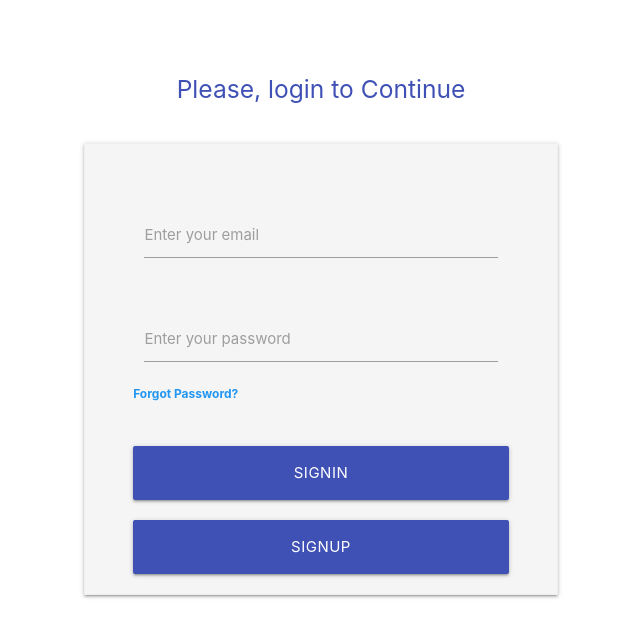
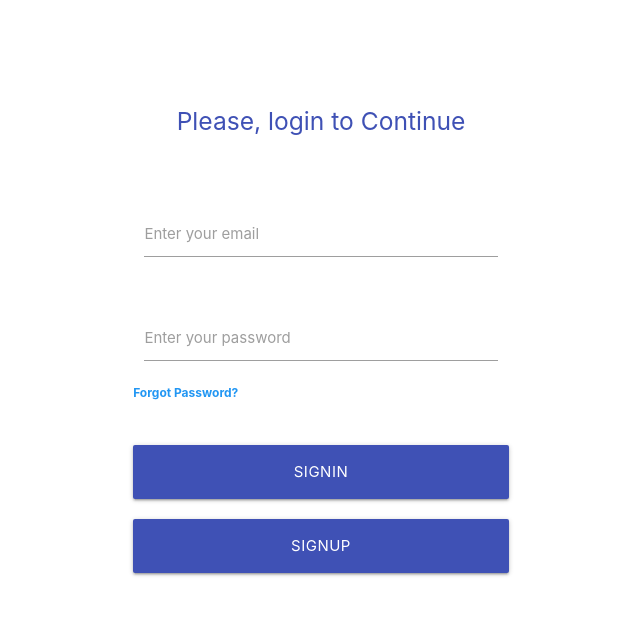
Before and after one commit to HamzaBenAbid/HealthCheck20, a website: page www/HealthCheck20.html in a window 1280 px wide. Shown: the whole page, without its empty margins (319-959 px from the left). Drawn offline with Linux system fonts and the light colour scheme.

Commit message:
fix login page

```diff
--- a/www/HealthCheck20.html
+++ b/www/HealthCheck20.html
@@ -23,14 +23,14 @@
             <div class="section"></div>
             <main>
               <center>
-                <div class="section"></div>
 
-                <h5 class="indigo-text">Please, login to Continue</h5>
-                <div class="section"></div>
 
                 <div class="container">
-                  <div class="z-depth-1 grey lighten-4 row" style="display: inline-block; padding: 32px 48px 0px 48px; border: 1px solid #EEE;">
+                  <div class="row " style="display: inline-block; padding: 32px 48px 0px 48px;">
+                    <div class="section"></div>
 
+                    <h5 class="indigo-text">Please, login to Continue</h5>
+                    <div class="section"></div>
                     <form class="col s12" method="post">
                       <div class='row'>
                         <div class='col s12'>
--- a/www/css/login.css
+++ b/www/css/login.css
@@ -9,7 +9,7 @@
       flex: 1 0 auto;
     }
 
-    body {
+   body {
       background: #fff;
     }
 
```
